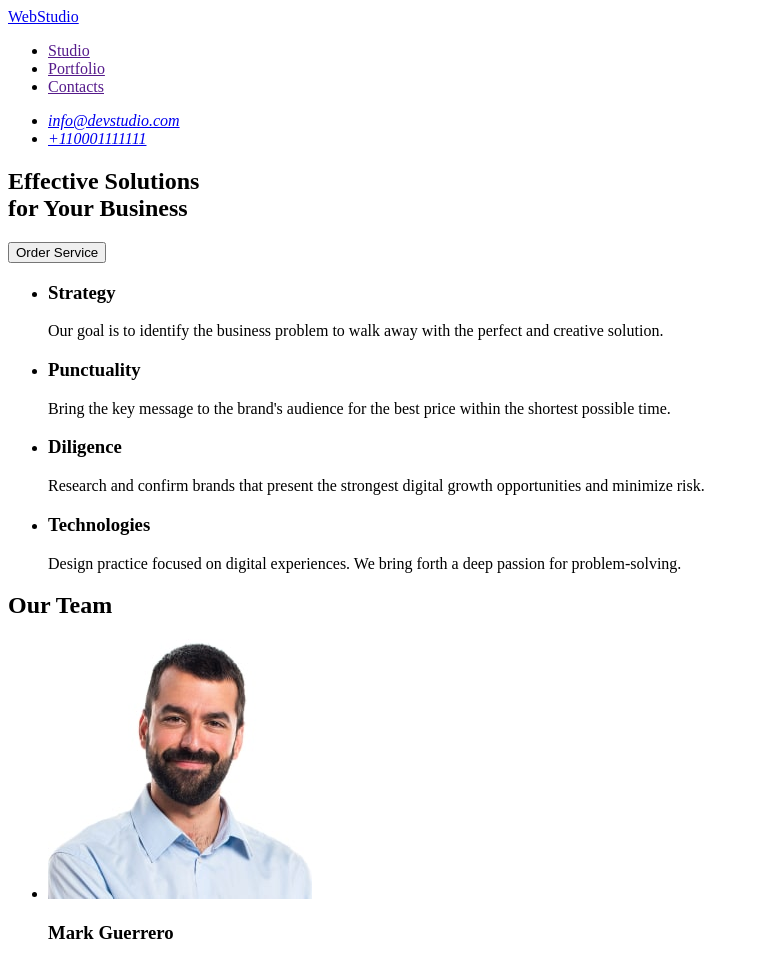
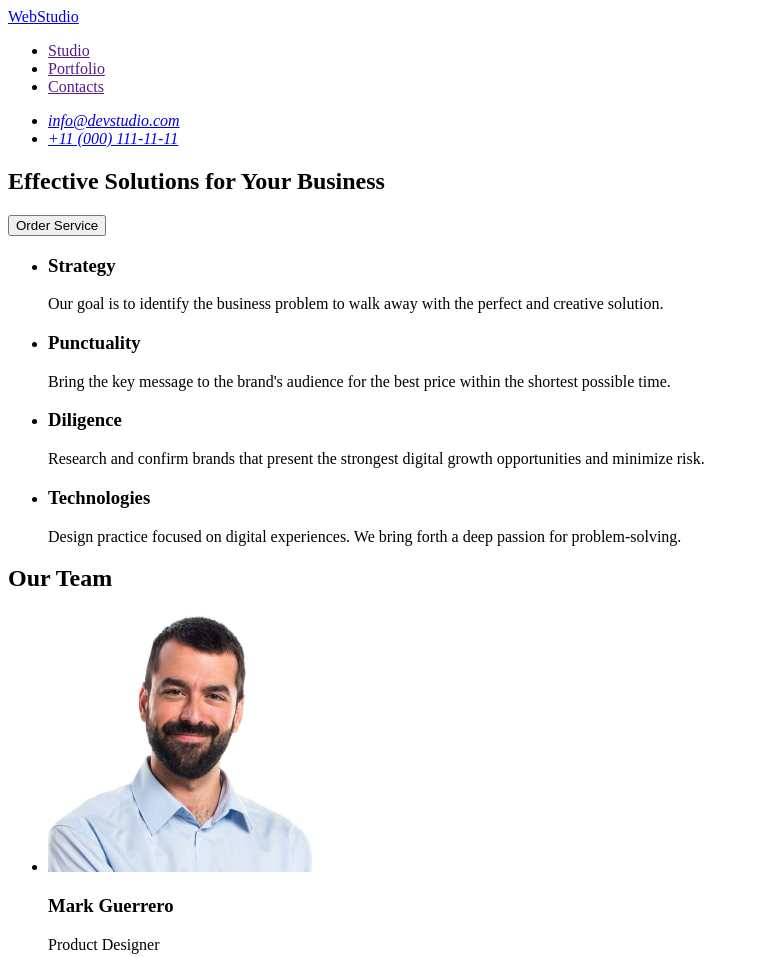
Before and after one commit to Anastasiia-Shvets/goit-homeworck-01, a plain HTML site: page index.html in a window 1280 px wide. Shown: the top 957 px of the page, without its empty margins (0-759 px from the left). Drawn offline with Linux system fonts and the light colour scheme.

Commit message:
fourth edit

```diff
--- a/index.html
+++ b/index.html
@@ -24,7 +24,7 @@
                 <a href="mailto:info@devstudio.com" target="_blank" rel="noopener  noreferrer">info@devstudio.com</a>
               </li>
               <li>
-                <a href="tel:+110001111111" target="_blank" rel="noopener noreferrer">+110001111111</a>
+                <a href="tel:+110001111111" target="_blank" rel="noopener noreferrer">+11 (000) 111-11-11</a>
               </li>
             </ul>
         </address>
@@ -33,7 +33,7 @@
 
     <main>
       <section>
-        <h1>Effective Solutions<br>
+        <h1>Effective Solutions
            for Your Business
         </h1>
         <button type="button">Order Service</button>
```
